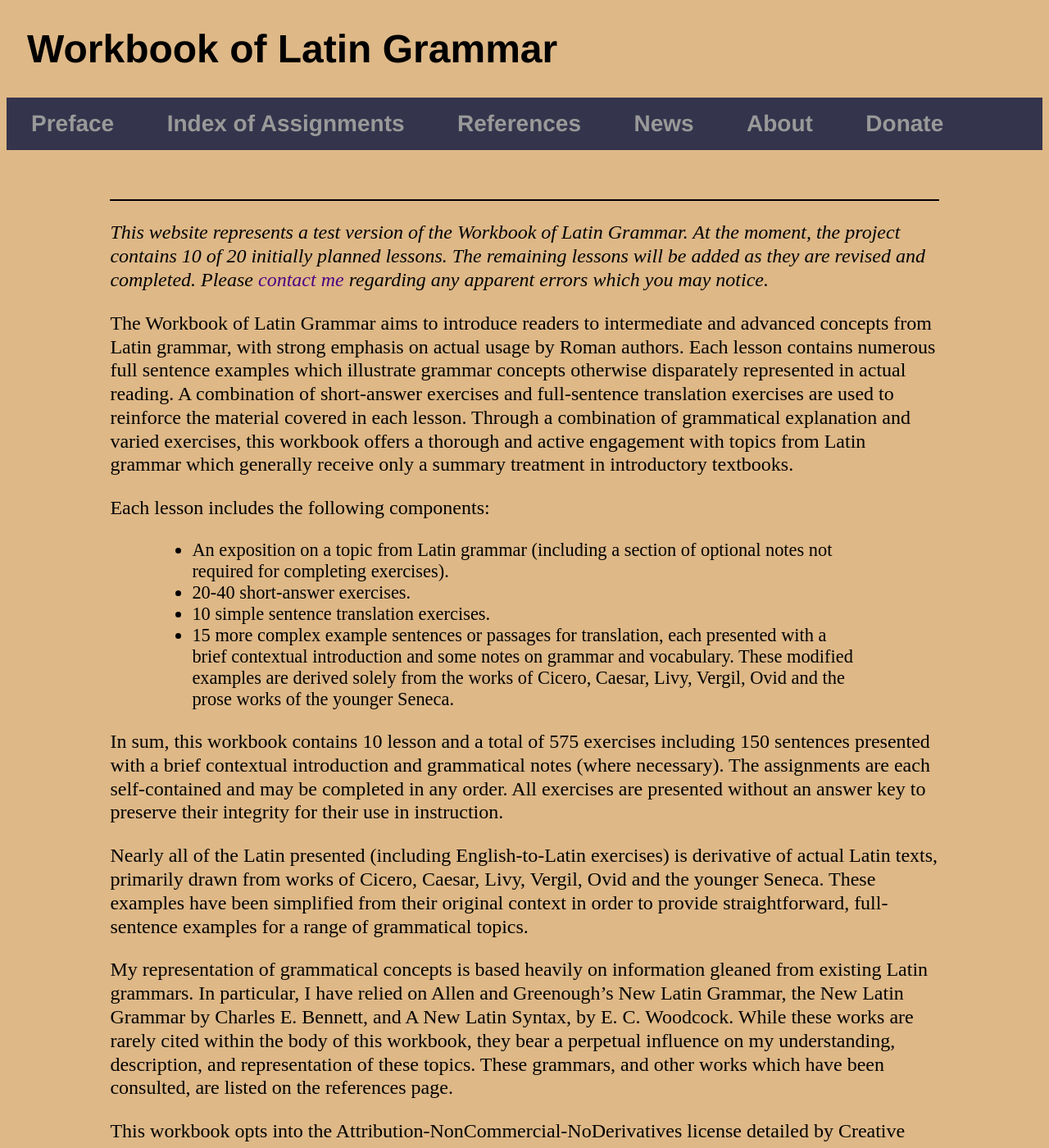
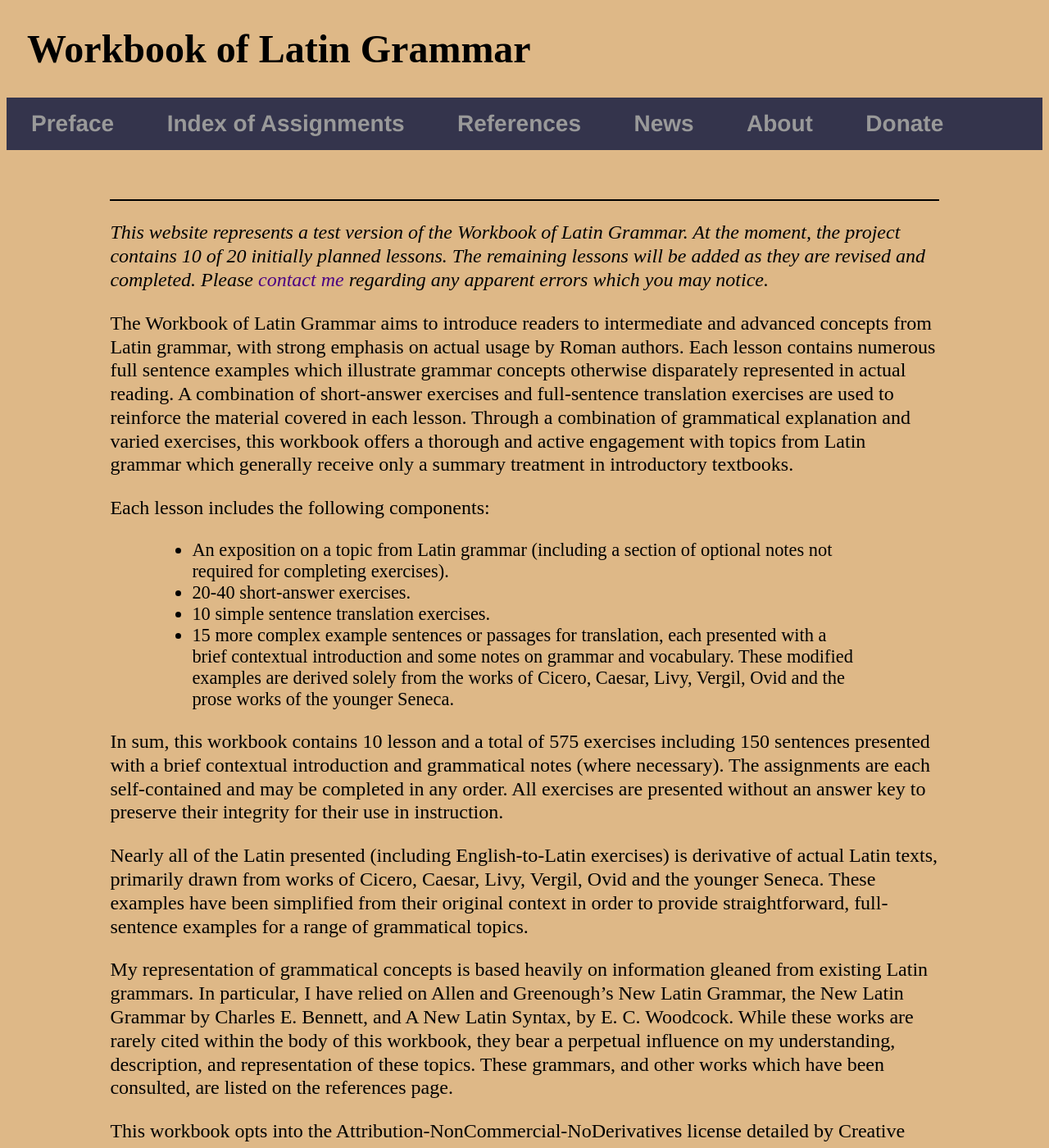
Before and after one commit to AlanCFleming82/AlanCFleming82.github.io, a Jekyll site: the page built from index.html, in a window 1280 px wide and 1400 px high. Shown: the whole window at 82% size. Built offline with Jekyll 4.4.1, drawn with Linux system fonts in a browser that asks for light colours.

Commit message:
Update main.css

```diff
--- a/css/main.css
+++ b/css/main.css
@@ -63,7 +63,7 @@ a.nav {
 
 h1 {
     font-size: 3em;
-    font-family:'Helvetica', 'Arial', 'Sans-Serif';
+	font-family: "Bookman", Serif;
 	margin-left: 25px;
 }
 
```
